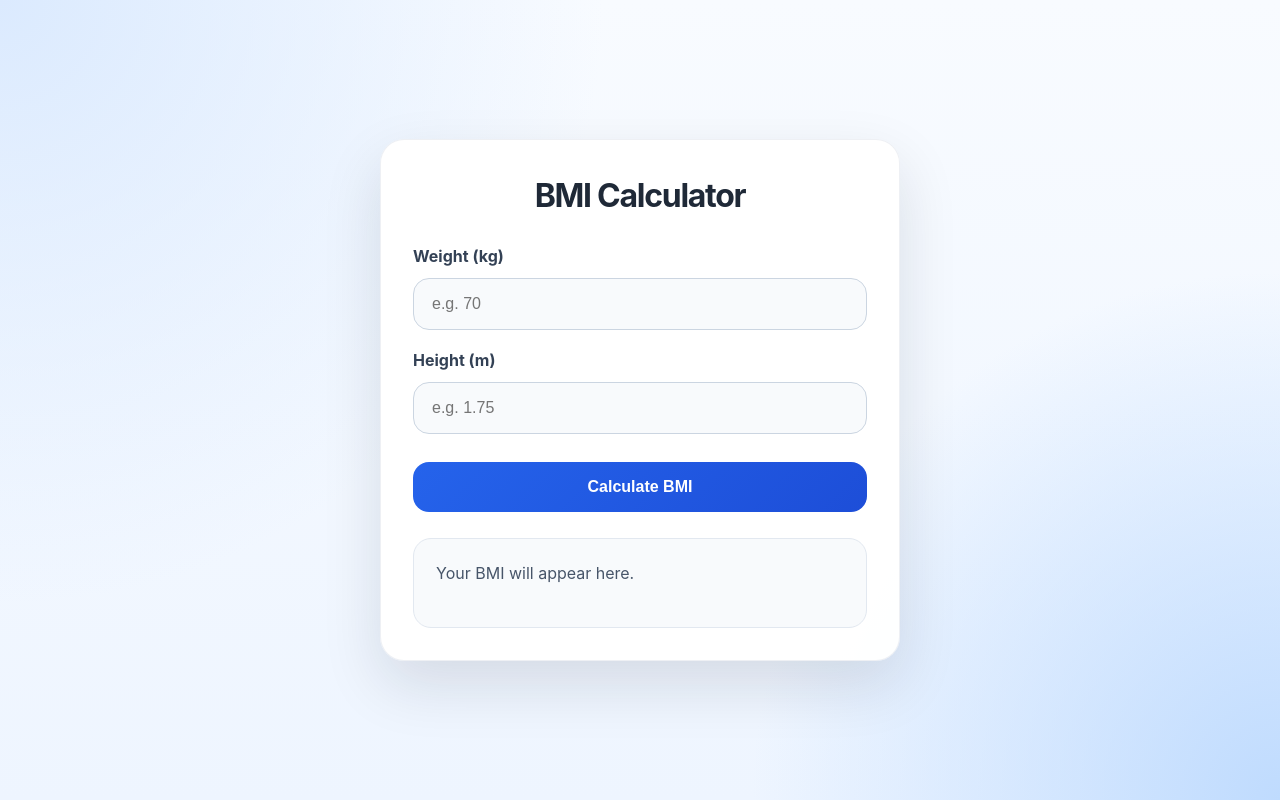
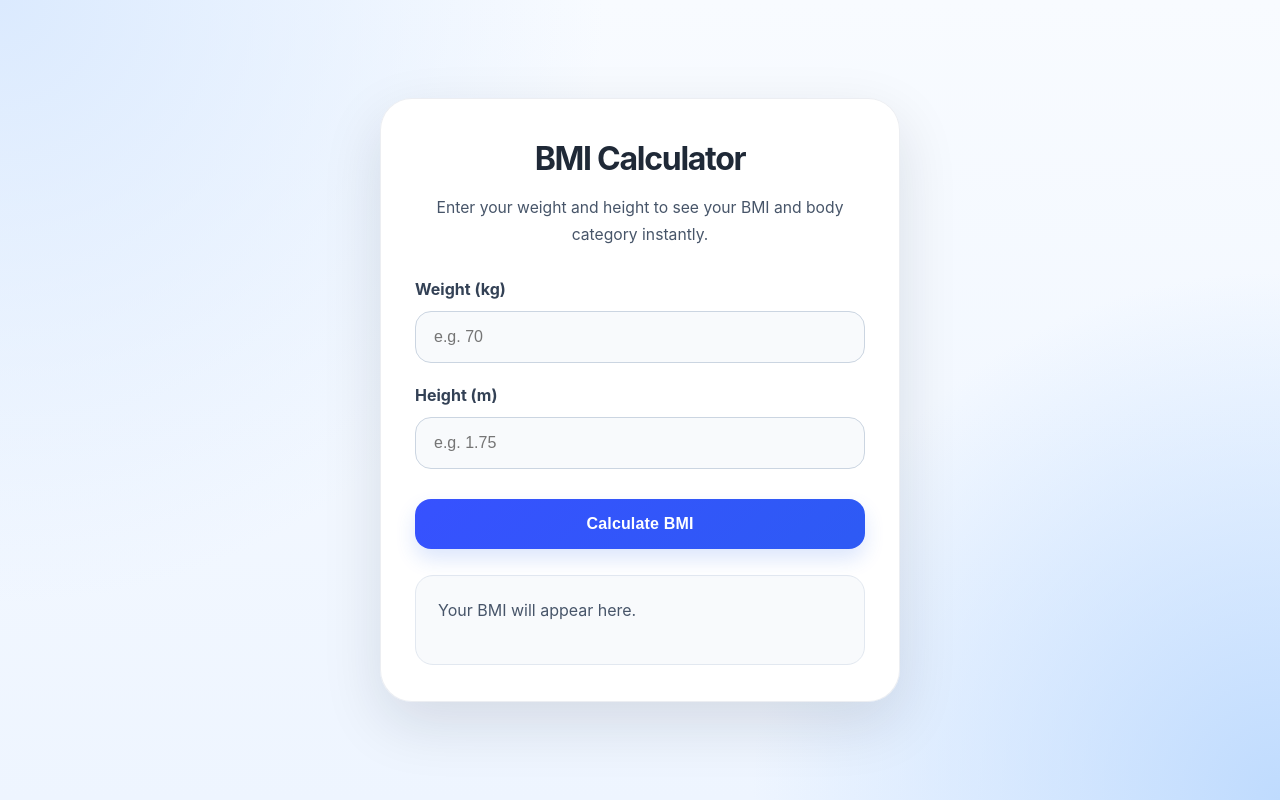
Before and after one commit to abhirama-mb/bmi-calcularor, a website: page public/index.html in a window 1280 px wide. Drawn offline with Linux system fonts and the light colour scheme.

Commit message:
Improved UI design

```diff
--- a/public/index.html
+++ b/public/index.html
@@ -8,7 +8,11 @@
 </head>
 <body>
   <div class="container">
-    <h1>BMI Calculator</h1>
+    <div class="card-header">
+      <h1>BMI Calculator</h1>
+      <p class="intro">Enter your weight and height to see your BMI and body category instantly.</p>
+    </div>
+
     <form id="bmi-form">
       <div class="field-group">
         <label for="weight">Weight (kg)</label>
--- a/public/style.css
+++ b/public/style.css
@@ -22,22 +22,34 @@ body {
 
 .container {
   width: min(520px, 100%);
-  background: rgba(255, 255, 255, 0.96);
-  padding: 32px;
-  border-radius: 24px;
-  box-shadow: 0 24px 60px rgba(15, 23, 42, 0.12);
-  border: 1px solid rgba(148, 163, 184, 0.16);
+  background: rgba(255, 255, 255, 0.98);
+  padding: 36px 34px;
+  border-radius: 32px;
+  box-shadow: 0 22px 60px rgba(15, 23, 42, 0.12);
+  border: 1px solid rgba(148, 163, 184, 0.18);
+}
+
+.card-header {
+  text-align: center;
+  margin-bottom: 28px;
 }
 
 h1 {
-  margin: 0 0 24px;
-  text-align: center;
-  font-size: clamp(2rem, 2.4vw, 2.5rem);
+  margin: 0;
+  font-size: clamp(2rem, 2.4vw, 2.6rem);
   letter-spacing: -0.04em;
 }
 
+.intro {
+  margin: 12px auto 0;
+  max-width: 420px;
+  color: #475569;
+  font-size: 0.98rem;
+  line-height: 1.7;
+}
+
 .field-group {
-  margin-bottom: 18px;
+  margin-bottom: 20px;
 }
 
 label {
@@ -67,19 +79,29 @@ button {
   width: 100%;
   margin-top: 10px;
   padding: 16px;
-  background: linear-gradient(135deg, #2563eb, #1d4ed8);
+  background: linear-gradient(135deg, #3751ff 0%, #2563eb 100%);
   border: none;
   border-radius: 16px;
   color: #ffffff;
   font-size: 1rem;
   font-weight: 700;
   cursor: pointer;
-  transition: transform 0.2s ease, box-shadow 0.2s ease;
+  letter-spacing: 0.01em;
+  transition: transform 0.22s ease, box-shadow 0.22s ease, background-position 0.22s ease;
+  background-size: 200% 200%;
+  background-position: left center;
+  box-shadow: 0 10px 20px rgba(37, 99, 235, 0.16);
 }
 
 button:hover {
-  transform: translateY(-1px);
-  box-shadow: 0 14px 28px rgba(37, 99, 235, 0.18);
+  transform: translateY(-2px);
+  background-position: right center;
+  box-shadow: 0 18px 30px rgba(37, 99, 235, 0.2);
+}
+
+button:focus-visible {
+  outline: 3px solid rgba(59, 130, 246, 0.35);
+  outline-offset: 3px;
 }
 
 .result {
```
